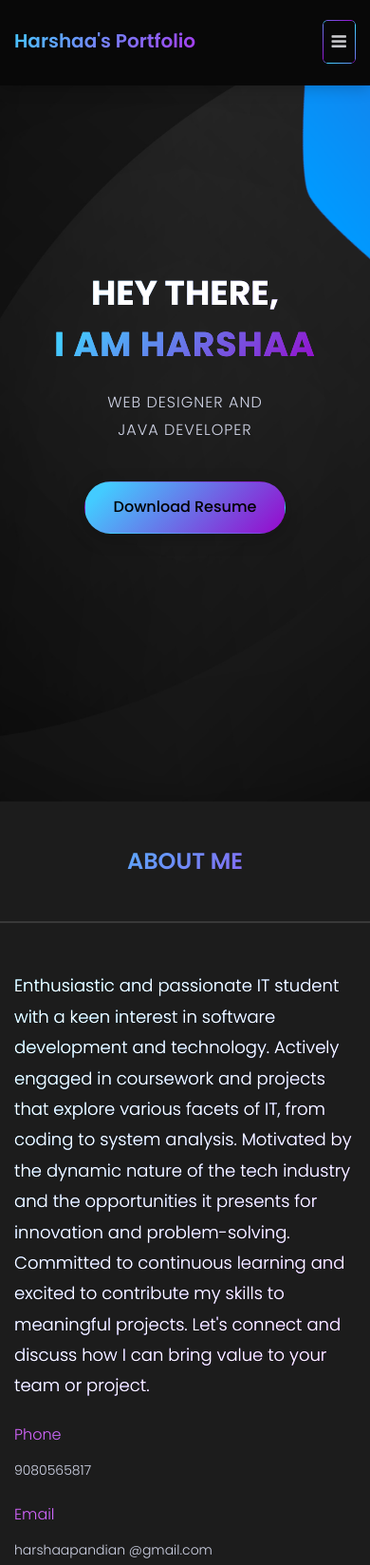
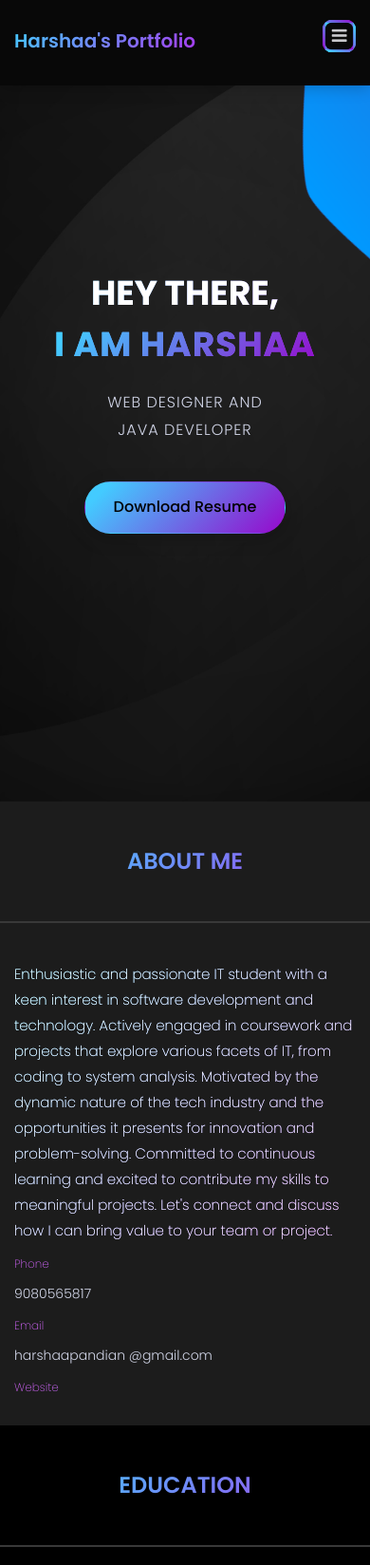
Before and after one commit to Harshaa-R-S/Harshaa-s-Portfolio, a plain HTML site: page index.html in a window 390 px wide. Shown: the top 1648 px of the page at 95% size. Drawn offline with nearby package versions, Linux system fonts and the light colour scheme.

Commit message:
Update style.css

```diff
--- a/assets/css/style.css
+++ b/assets/css/style.css
@@ -90,19 +90,34 @@ html,body{
     position: relative;
     z-index: 9999;
 }
-@media (min-width: 1024px){}
+/* Keyframes for enlarging and shrinking animation */
+@keyframes pulsate {
+    0% {
+        transform: scale(1);
+    }
+    50% {
+        transform: scale(1.2);
+    }
+    100% {
+        transform: scale(1);
+    }
+}
+
+@media (max-width: 1024px) {
+    nav.navbar.bootsnav .navbar-toggle {
+        animation: pulsate 1s infinite;
+    }
+}
+
 nav.navbar.bootsnav.no-background {
     background-color: #080808;
     border: none;
-
-
 }
 
 nav.navbar.bootsnav {
     background-color: #2f2e2e;
     border-bottom: transparent;
-    box-shadow: 0 3px 15px rgba(0,0,0,.2);
-
+    box-shadow: 0 3px 15px rgba(0, 0, 0, .2);
 }
 
 /*.navbar-brand*/
@@ -114,7 +129,7 @@ nav.navbar.bootsnav {
     font-weight: 600;
     padding: 33px 0px 57px;
 
-    background-image:linear-gradient(135deg, #43CBFF 10%, #b623eb 100%);
+    background-image: linear-gradient(135deg, #43CBFF 10%, #b623eb 100%);
     -webkit-background-clip: text;
     background-clip: text;
     color: transparent;
@@ -126,7 +141,7 @@ nav.navbar.bootsnav {
 nav.navbar.bootsnav ul.nav > li > a {
     font-size: 16px;
     font-weight: 400;
-    text-transform:uppercase;
+    text-transform: uppercase;
     -webkit-transition: 0.3s linear;
     -moz-transition: 0.3s linear;
     -ms-transition: 0.3s linear;
@@ -149,7 +164,6 @@ nav.navbar.bootsnav ul.nav > li.active > a {
     -webkit-text-fill-color: transparent;
 }
 
-
 nav.navbar.bootsnav ul.nav > li.dropdown > a.dropdown-toggle:after {
     content: "";
 }
@@ -160,7 +174,7 @@ nav.navbar.bootsnav ul.nav > li.dropdown span {
 
 .sticky-wrapper.is-sticky nav.navbar.bootsnav ul.nav > li > a,
 nav.navbar.bootsnav ul.nav > li > a {
-    color:#e0e0e0;
+    color: #e0e0e0;
     padding: 35px 20px;
     position: relative;
     font-size: 16px;
@@ -172,7 +186,6 @@ nav.navbar.bootsnav ul.nav > li > a {
     -o-transition: 0.3s linear;
     transition: 0.3s linear;
 }
-
 
 .sticky-wrapper.is-sticky nav.navbar.bootsnav ul.nav > li > a:hover,
 .sticky-wrapper.is-sticky nav.navbar.bootsnav ul.nav > li > a:focus,
@@ -187,28 +200,32 @@ nav.navbar.bootsnav ul.nav > li.active > a {
     -webkit-text-fill-color: transparent; /* Ensure text fill is transparent */
 }
 
-
 /*.menu-ui-design*/
-.menu-ui-design{overflow-y:scroll;height: 350px;}
+.menu-ui-design {
+    overflow-y: scroll;
+    height: 350px;
+}
 .menu-ui-design::-webkit-scrollbar {
-    width:5px;
+    width: 5px;
 }
 .menu-ui-design::-webkit-scrollbar-track {
     -webkit-box-shadow: inset 0 0 8px #000;
 }
 .menu-ui-design::-webkit-scrollbar-thumb {
-  background-color: #000000;
+    background-color: #000000;
 }
 /*.menu-ui-design*/
-
-
 
 /*.navbar-toggle */
 /* Navbar Toggle Button with Gradient Border and Black Lines */
 nav.navbar.bootsnav .navbar-toggle {
     position: relative;
     background-color: transparent;
-    padding: 10px;
+    padding: 9px;
+    padding-bottom: 4px;
+    padding-top: 4px;
+    padding-left: 10px;
+    padding-right: 10px;
     top: 0;
     border-radius: 5px; /* Optional: to match the original border radius */
     overflow: hidden;
@@ -221,13 +238,13 @@ nav.navbar.bootsnav .navbar-toggle::before {
     left: 0;
     right: 0;
     bottom: 0;
-    border: 1px solid transparent;
+    border: 3px solid transparent;
     background: linear-gradient(135deg, #43CBFF 10%, #9708CC 100%);
     z-index: -1; /* Place behind the toggle button content */
-    border-radius: 5px; /* Optional: to match the original border radius */
+    border-radius: 10px; /* Optional: to match the original border radius */
     -webkit-mask: linear-gradient(#fff 0 0) content-box, linear-gradient(#fff 0 0);
     -webkit-mask-composite: xor;
-            mask-composite: exclude;
+    mask-composite: exclude;
 }
 
 nav.navbar.bootsnav .navbar-toggle .icon-bar {
@@ -251,6 +268,7 @@ nav.navbar.bootsnav .navbar-toggle .icon-bar {
 .navbar-header .navbar-toggle .icon-bar + .icon-bar {
     margin-top: 4px;
 }
+
 
 /*-------------------------------------
         3.  Welcome
@@ -420,11 +438,11 @@ nav.navbar.bootsnav .navbar-toggle .icon-bar {
 }
 
 .single-about-txt h3 {
-    font-size: 18px;
+    font-size: 16px;
     color: #ffffff;
     text-transform: initial;
     line-height: 1.8;
-    font-weight: 300;
+    font-weight: 250;
     margin-bottom: 1px; /* Adjust this to reduce gap */
     margin-top: 20px;
 }
@@ -448,6 +466,7 @@ nav.navbar.bootsnav .navbar-toggle .icon-bar {
     border: 0;
     padding: 0;
     margin-top: 3px;
+    word-break: break-all; /* Add this to handle long text properly */
 }
 
 .single-about-img {
@@ -504,9 +523,28 @@ nav.navbar.bootsnav .navbar-toggle .icon-bar {
 /* Media Query for Mobile Devices */
 @media (max-width: 767px) {
     .single-about-img {
+        display: none; /* Hide the image on mobile view */
         margin-bottom: 30px;
     }
 
+    .single-about-txt h3 {
+        font-size: 15px;
+        margin-top: 10px;
+    }
+
+    .single-about-add-info h3 {
+        font-size: 12px;
+        margin-bottom: 8px;
+    }
+
+    .single-about-add-info p {
+        font-size: 14px;
+        margin-top: 2px;
+    }
+
+    .single-about-add-info p {
+        word-break: break-all; /* Add this to handle long text properly */
+    }
 }
 
 
@@ -885,6 +923,13 @@ padding-bottom: 20px;}
 }
 .single-profile:hover .profile-icon-name,.single-profile:hover .profile-txt a>i{color: #000000;  }
 .single-profile:hover .profile-border {border:transparent;}
+
+/* Mobile view: horizontal scroll for profiles */
+/* Mobile view: horizontal scroll for profiles */
+/* Mobile view: horizontal scroll for profiles */
+/* Mobile view adjustments */
+
+
 /*-------------------------------------
         9. Projects
 --------------------------------------*/
@@ -967,6 +1012,31 @@ padding-bottom: 20px;}
     transform:scale(1);
     top:0;
 }
+.swiper-container {
+    width: 100%;
+    height: auto;
+    margin-top: 60px; /* Adjust based on your navbar height */
+}
+
+/* Ensure each slide takes full viewport width */
+.swiper-slide {
+    display: flex;
+    align-items: center;
+    justify-content: center;
+    width: 100%;
+    height: auto;
+}
+
+.item img {
+    width: 100%;
+    height: auto;
+}
+@media (max-width: 768px) {
+    .swiper-container {
+      height: auto; /* Adjust based on your design */
+    }
+  }
+
 
 /*-------------------------------------
         10. achievements
```
